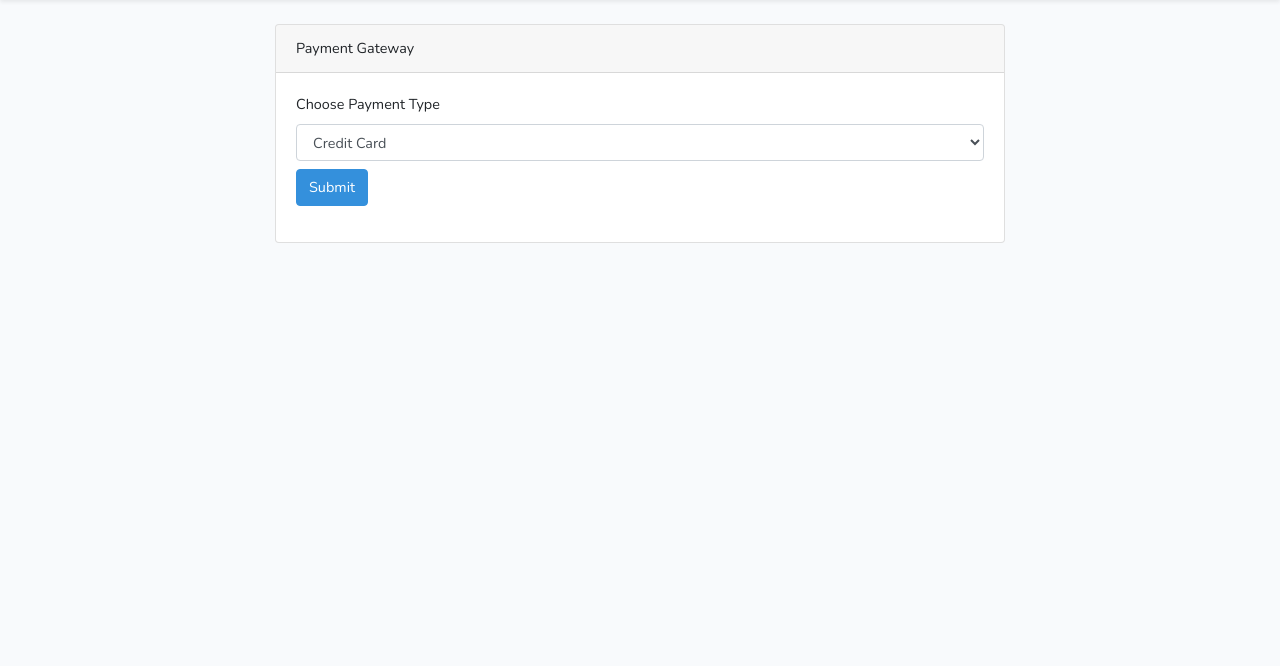
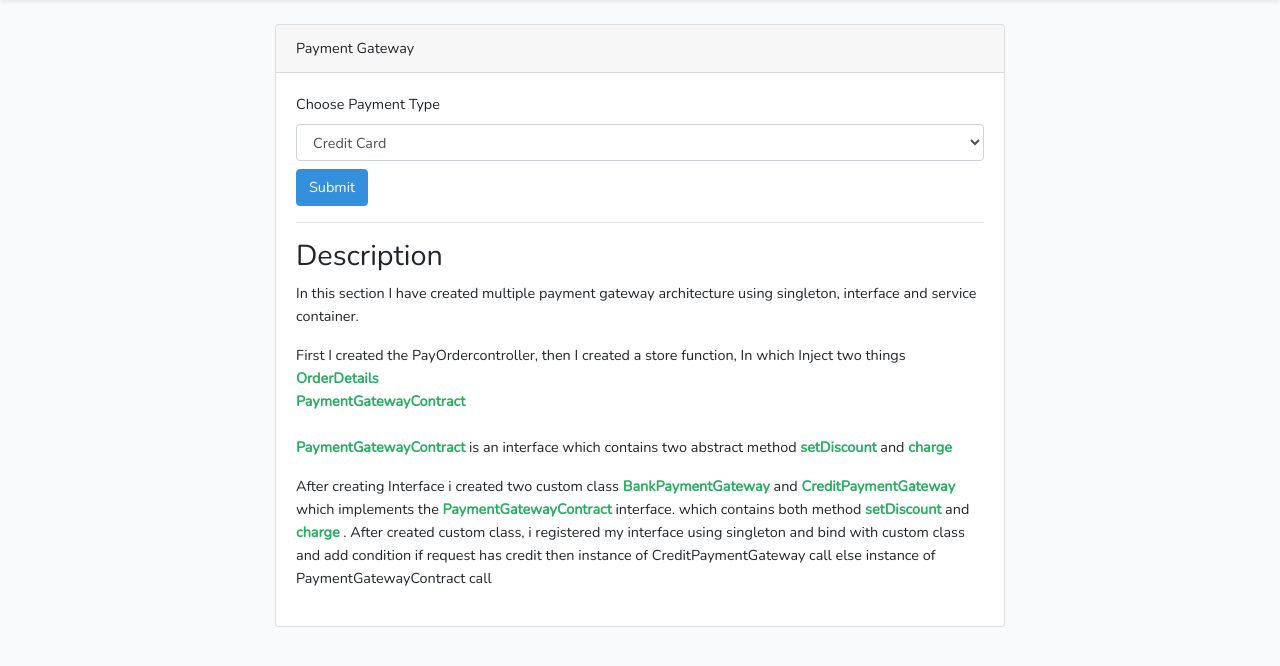
Before and after one commit to er-arunyadav/laravelgarden, a Laravel app: page /pay in a window 1280 px wide. Shown: the part 55-721 px from the top of the page. Run offline with Laravel 8, Linux system fonts and the light colour scheme.

Commit message:
add multiple payment gateway architecture menu added into Dashboard index menu

```diff
--- a/resources/views/topics/gateway.blade.php
+++ b/resources/views/topics/gateway.blade.php
@@ -22,6 +22,20 @@
                                 </div>
                             </div>
                         </form>
+                        <hr>
+                        <h2 class="mt-1">Description</h2>
+                        <p>In this section I have created multiple payment gateway architecture using singleton, interface and service container.</p>
+                        <p>First I created the PayOrdercontroller, then I created a store function, In which Inject two things
+                            <span class="green">OrderDetails</span><br />
+                            <span class="green">PaymentGatewayContract</span>
+                            <br /><br />
+                            <span class="green">PaymentGatewayContract</span> is an interface which contains two abstract method <span class="green">setDiscount</span> and <span class="green">charge</span>
+                        </p>
+                        <p>
+                            After creating Interface i created two custom class <span class="green">BankPaymentGateway</span> and <span class="green">CreditPaymentGateway</span> which implements the <span class="green">PaymentGatewayContract</span> interface.
+                            which contains both method <span class="green">setDiscount</span> and <span class="green">charge</span>
+                        . After created custom class, i registered my interface using singleton and bind with custom class and add condition if request has credit then instance of CreditPaymentGateway call else instance of PaymentGatewayContract call</p>
+
                     </div>
                 </div>
             </div>
```
